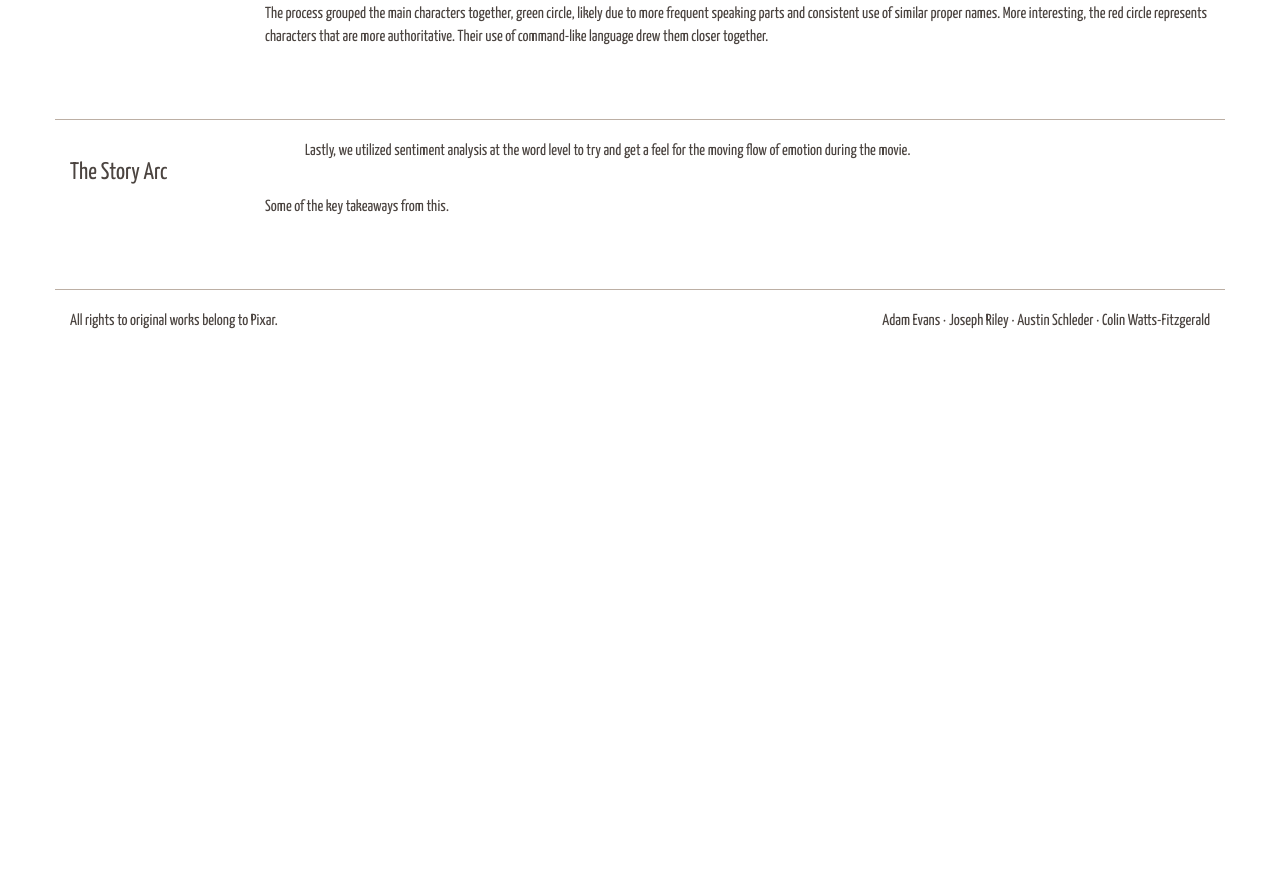
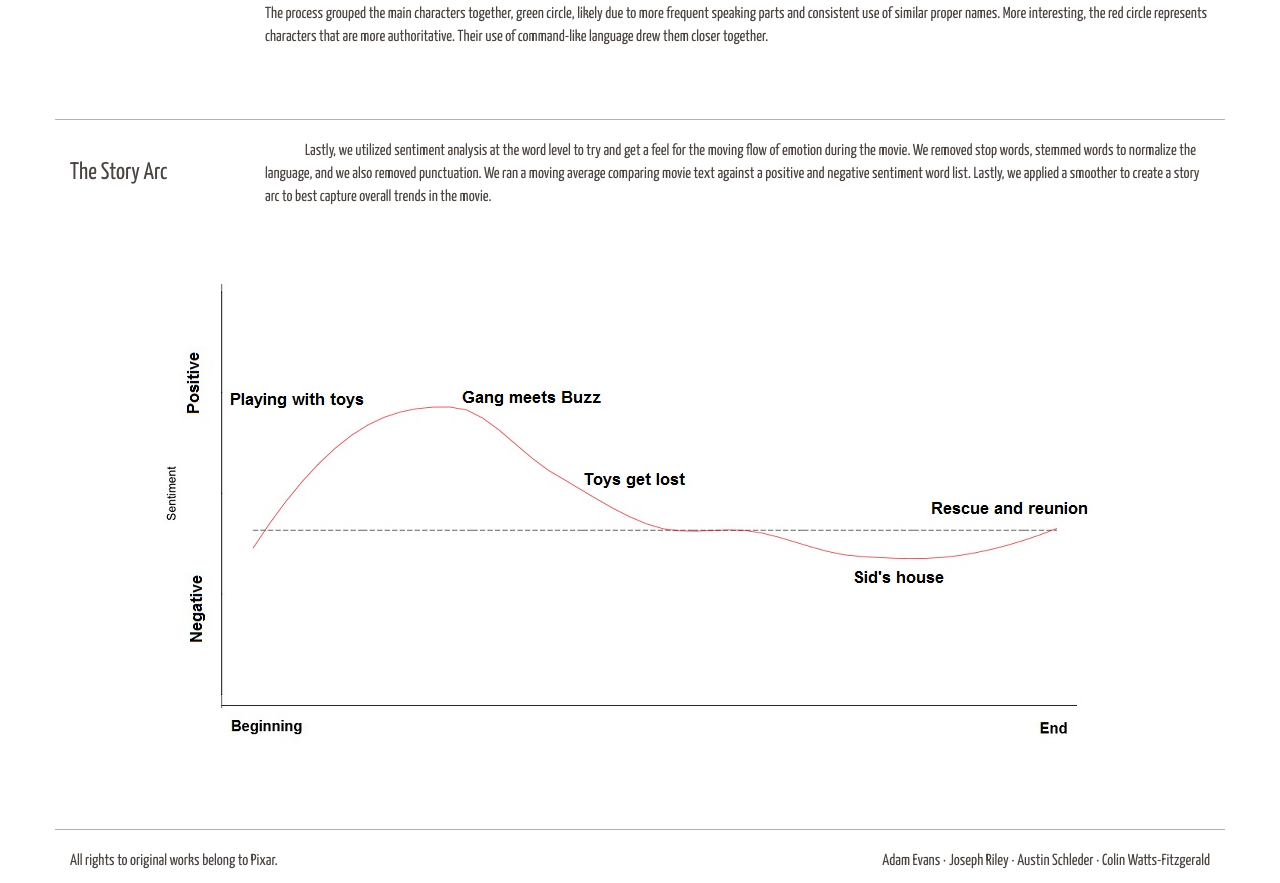
Before and after one commit to fooshnip/textHW4, a plain HTML site: page public/toystory.html in a window 1280 px wide. Shown: the part 1216-2099 px from the top of the page. Before the commit the page ends 1559 px from the top, so only its background shows below. Drawn offline with nearby package versions, Linux system fonts and the light colour scheme.

Commit message:
all story arcs added

```diff
--- a/public/toystory.html
+++ b/public/toystory.html
@@ -82,7 +82,7 @@
           <div class="col-lg-12">
           <img src="tsCharMap.jpg">
         </div>
-          <h4>Key Takeaways!</h4>
+          <h4>&nbsp;&nbsp;&nbsp;&nbsp;&nbsp;&nbsp;Key Takeaways!</h4>
           <p class="col-lg-10 col-lg-offset-2">The process grouped the main characters together, green circle, likely due to more frequent speaking parts and consistent use of similar proper names.  More interesting, the red circle represents characters that are more authoritative.  Their use of command-like language drew them closer together.</p>
         </div>
       </div>
@@ -94,12 +94,11 @@
           <div class="row">
           <h3  class="col-lg-2">The Story Arc</h3>
           <div class="col-lg-10">
-          <p style="font-size:16px; text-indent:40px">Lastly, we utilized sentiment analysis at the word level to try and get a feel for the moving flow of emotion during the movie.</p>
+          <p style="font-size:16px; text-indent:40px">Lastly, we utilized sentiment analysis at the word level to try and get a feel for the moving flow of emotion during the movie.  We removed stop words, stemmed words to normalize the language, and we also removed punctuation.  We ran a moving average comparing movie text against a positive and negative sentiment word list.  Lastly, we applied a smoother to create a story arc to best capture overall trends in the movie.</p>
         </div>
           <div class="col-lg-12">
-          <img src="">
+          <center><img src="tsSentiment.jpg"></center>
         </div>
-          <p class="col-lg-10 col-lg-offset-2">Some of the key takeaways from this.</p>
         </div>
 
 
```
Also changed, not shown: public/findingnemo.html (+3 -4 lines), public/up.html (+2 -3 lines), public/allmovieSentiment.jpg, public/nemoSentiment.jpg (added), public/tsSentiment.jpg (added), public/upSentiment.jpg (added).
